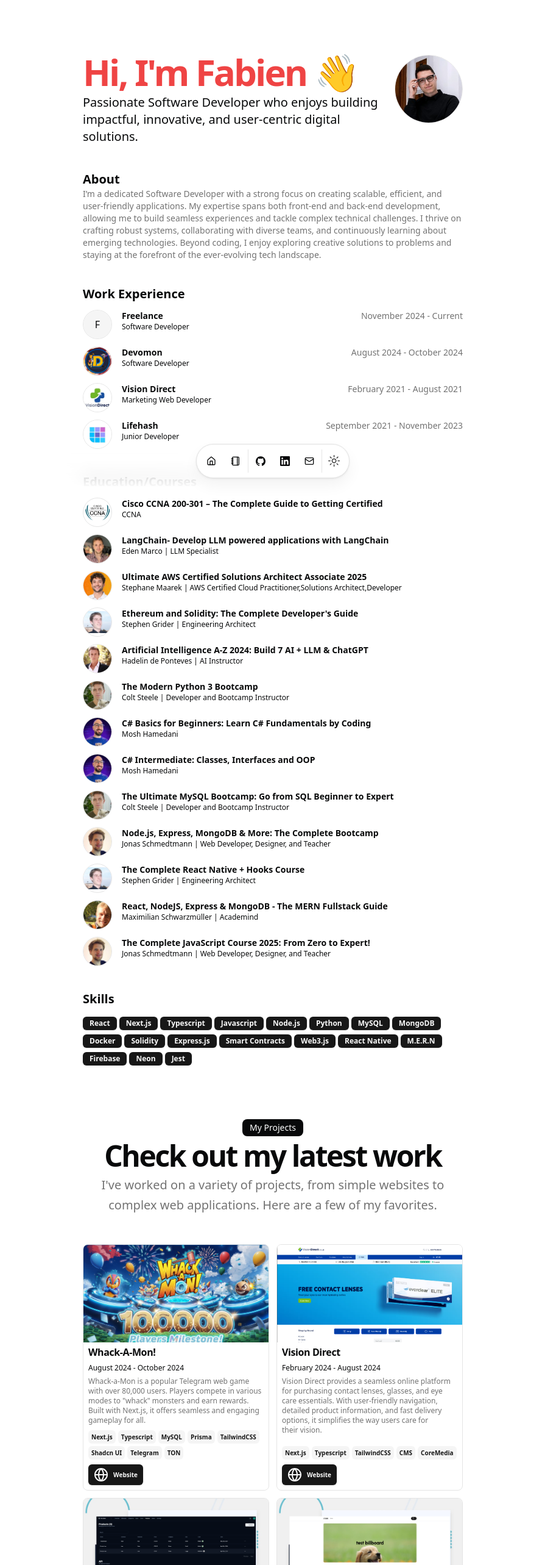
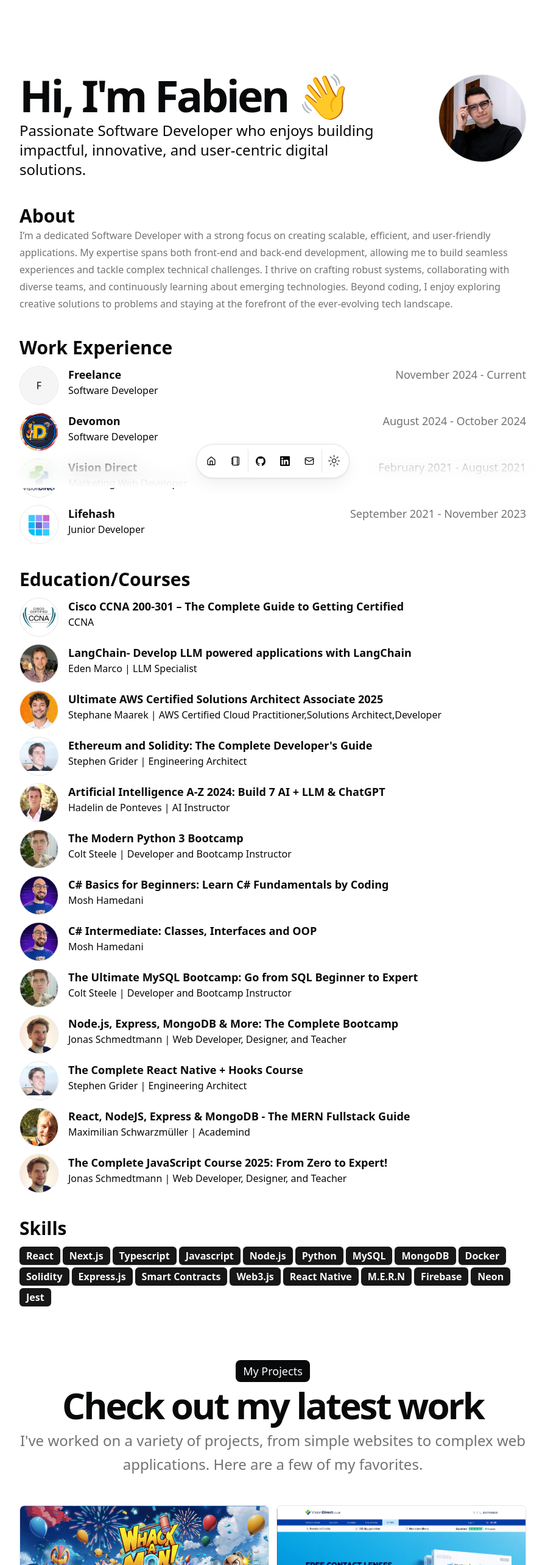
Before and after one commit to Fables7/portfolio-2025, a Next.js app: page / in a window 1280 px wide. Shown: the top 2566 px of the page at 61% size, without its empty margins (192-1087 px from the left). Built offline with nearby package versions, Linux system fonts and the light colour scheme.

Commit message:
updated some text sizes

```diff
--- a/app/layout.tsx
+++ b/app/layout.tsx
@@ -53,7 +53,7 @@
     <html lang="en">
       <body
         className={cn(
-          "min-h-screen bg-background font-sans antialiased max-w-2xl mx-auto py-12 sm:py-24 px-6",
+          "min-h-screen bg-background font-sans antialiased  max-w-[55rem] mx-auto py-14 sm:py-32 px-6",
           fontSans.variable
         )}
       >
--- a/app/page.tsx
+++ b/app/page.tsx
@@ -14,23 +14,23 @@
   return (
     <main className="flex flex-col min-h-[100dvh] space-y-10">
       <section id="hero">
-        <div className="mx-auto w-full max-w-2xl space-y-8">
+        <div className="mx-auto w-full max-w-[55rem] space-y-8">
           <div className="gap-2 flex justify-between">
             <div className="flex-col flex flex-1 space-y-1.5">
               <BlurFadeText
                 delay={BLUR_FADE_DELAY}
-                className="text-3xl text-red-500 font-bold tracking-tighter sm:text-5xl xl:text-6xl/none"
+                className="text-4xl font-bold tracking-tighter sm:text-6xl xl:text-7xl/none"
                 yOffset={8}
                 text={`Hi, I'm ${DATA.name.split(" ")[0]} 👋`}
               />
               <BlurFadeText
-                className="max-w-[600px] md:text-xl"
+                className="max-w-[600px] md:text-2xl"
                 delay={BLUR_FADE_DELAY}
                 text={DATA.description}
               />
             </div>
             <BlurFade delay={BLUR_FADE_DELAY}>
-              <Avatar className="size-28 border">
+              <Avatar className="w-36 h-36 border">
                 <AvatarImage alt={DATA.name} src={DATA.avatarUrl} />
                 <AvatarFallback>{DATA.initials}</AvatarFallback>
               </Avatar>
@@ -40,10 +40,10 @@
       </section>
       <section id="about">
         <BlurFade delay={BLUR_FADE_DELAY * 3}>
-          <h2 className="text-xl font-bold">About</h2>
+          <h2 className="text-3xl font-bold">About</h2>
         </BlurFade>
         <BlurFade delay={BLUR_FADE_DELAY * 4}>
-          <Markdown className="prose max-w-full text-pretty font-sans text-sm text-muted-foreground dark:prose-invert">
+          <Markdown className="prose max-w-full text-pretty font-sans text-md text-muted-foreground dark:prose-invert">
             {DATA.summary}
           </Markdown>
         </BlurFade>
@@ -51,7 +51,7 @@
       <section id="work">
         <div className="flex min-h-0 flex-col gap-y-3">
           <BlurFade delay={BLUR_FADE_DELAY * 5}>
-            <h2 className="text-xl font-bold">Work Experience</h2>
+            <h2 className="text-3xl font-bold">Work Experience</h2>
           </BlurFade>
           {DATA.work.map((work, id) => (
             <BlurFade
@@ -76,7 +76,7 @@
       <section id="education">
         <div className="flex min-h-0 flex-col gap-y-3">
           <BlurFade delay={BLUR_FADE_DELAY * 7}>
-            <h2 className="text-xl font-bold">Education/Courses</h2>
+            <h2 className="text-3xl font-bold">Education/Courses</h2>
           </BlurFade>
           {DATA.education.map((education, id) => (
             <BlurFade
@@ -98,12 +98,14 @@
       <section id="skills">
         <div className="flex min-h-0 flex-col gap-y-3">
           <BlurFade delay={BLUR_FADE_DELAY * 9}>
-            <h2 className="text-xl font-bold">Skills</h2>
+            <h2 className="text-3xl font-bold">Skills</h2>
           </BlurFade>
           <div className="flex flex-wrap gap-1">
             {DATA.skills.map((skill, id) => (
               <BlurFade key={skill} delay={BLUR_FADE_DELAY * 10 + id * 0.05}>
-                <Badge key={skill}>{skill}</Badge>
+                <Badge className="text-md" key={skill}>
+                  {skill}
+                </Badge>
               </BlurFade>
             ))}
           </div>
@@ -114,13 +116,13 @@
           <BlurFade delay={BLUR_FADE_DELAY * 11}>
             <div className="flex flex-col items-center justify-center space-y-4 text-center">
               <div className="space-y-2">
-                <div className="inline-block rounded-lg bg-foreground text-background px-3 py-1 text-sm">
+                <div className="inline-block rounded-lg bg-foreground text-background px-3 py-1 text-lg">
                   My Projects
                 </div>
-                <h2 className="text-3xl font-bold tracking-tighter sm:text-5xl">
+                <h2 className="text-4xl font-bold tracking-tighter sm:text-6xl">
                   Check out my latest work
                 </h2>
-                <p className="text-muted-foreground md:text-xl/relaxed lg:text-base/relaxed xl:text-xl/relaxed">
+                <p className="text-muted-foreground md:text-2xl/relaxed lg:text-base/relaxed xl:text-2xl/relaxed">
                   I&apos;ve worked on a variety of projects, from simple
                   websites to complex web applications. Here are a few of my
                   favorites.
@@ -128,7 +130,7 @@
               </div>
             </div>
           </BlurFade>
-          <div className="grid grid-cols-1 gap-3 sm:grid-cols-2 max-w-[800px] mx-auto">
+          <div className="grid grid-cols-1 gap-3 sm:grid-cols-2 max-w-[55rem] mx-auto">
             {DATA.projects.map((project, id) => (
               <BlurFade
                 key={project.title}
@@ -154,13 +156,13 @@
         <div className="grid items-center justify-center gap-4 px-4 text-center md:px-6 w-full py-12">
           <BlurFade delay={BLUR_FADE_DELAY * 16}>
             <div className="space-y-3">
-              <div className="inline-block rounded-lg bg-foreground text-background px-3 py-1 text-sm">
+              <div className="inline-block rounded-lg bg-foreground text-background px-3 py-1 text-2xl">
                 Contact
               </div>
-              <h2 className="text-3xl font-bold tracking-tighter sm:text-5xl">
+              <h2 className="text-4xl font-bold tracking-tighter sm:text-6xl">
                 Get in Touch
               </h2>
-              <p className="mx-auto max-w-[600px] text-muted-foreground md:text-xl/relaxed lg:text-base/relaxed xl:text-xl/relaxed">
+              <p className="mx-auto max-w-[700px] text-muted-foreground md:text-2xl/relaxed lg:text-2xl/relaxed xl:text-2xl/relaxed">
                 Want to chat? Just email me at{" "}
                 <Link
                   href={DATA.contact.email}
--- a/components/ProjectCard.tsx
+++ b/components/ProjectCard.tsx
@@ -66,18 +66,18 @@
             alt={title}
             width={500}
             height={300}
-            className="h-40 w-full overflow-hidden object-cover object-top"
+            className=" h-52 w-full overflow-hidden object-cover object-top"
           />
         )}
       </Link>
       <CardHeader className="px-2">
         <div className="space-y-1">
-          <CardTitle className="mt-1 text-base">{title}</CardTitle>
-          <time className="font-sans text-xs">{dates}</time>
+          <CardTitle className="mt-1 text-xl">{title}</CardTitle>
+          <time className="font-sans text-sm">{dates}</time>
           <div className="hidden font-sans text-xs underline print:visible">
             {link?.replace("https://", "").replace("www.", "").replace("/", "")}
           </div>
-          <Markdown className="prose max-w-full text-pretty font-sans text-xs text-muted-foreground dark:prose-invert">
+          <Markdown className="prose max-w-full text-pretty font-sans text-md text-muted-foreground dark:prose-invert">
             {description}
           </Markdown>
         </div>
@@ -87,7 +87,7 @@
           <div className="mt-2 flex flex-wrap gap-1">
             {tags?.map((tag) => (
               <Badge
-                className="px-1 py-0 text-[10px]"
+                className="px-2 py-0 text-md"
                 variant="secondary"
                 key={tag}
               >
@@ -102,7 +102,7 @@
           <div className="flex flex-row flex-wrap items-start gap-1">
             {links?.map((link, idx) => (
               <Link href={link?.href} key={idx} target="_blank">
-                <Badge key={idx} className="flex gap-2 px-2 py-1 text-[10px]">
+                <Badge key={idx} className="flex gap-2 px-2 py-1 text-[13px]">
                   {link.icon}
                   {link.type}
                 </Badge>
--- a/components/ResumeCard.tsx
+++ b/components/ResumeCard.tsx
@@ -46,7 +46,7 @@
     >
       <Card className="flex">
         <div className="flex-none">
-          <Avatar className="border size-12 m-auto bg-muted-background dark:bg-foreground">
+          <Avatar className="border size-16 m-auto bg-muted-background dark:bg-foreground">
             <AvatarImage
               src={logoUrl}
               alt={altText}
@@ -58,7 +58,7 @@
         <div className="flex-grow ml-4 items-center flex-col group">
           <CardHeader>
             <div className="flex items-center justify-between gap-x-2 text-base">
-              <h3 className="inline-flex items-center justify-center font-semibold leading-none text-xs sm:text-sm">
+              <h3 className="inline-flex items-center justify-center font-semibold leading-none text-lg sm:text-lg">
                 {title}
                 {badges && (
                   <span className="inline-flex gap-x-1">
@@ -80,11 +80,11 @@
                   )}
                 />
               </h3>
-              <div className="text-xs sm:text-sm tabular-nums text-muted-foreground text-right">
+              <div className="text-lg sm:text-lg tabular-nums text-muted-foreground text-right">
                 {period}
               </div>
             </div>
-            {subtitle && <div className="font-sans text-xs">{subtitle}</div>}
+            {subtitle && <div className="font-sans text-md">{subtitle}</div>}
           </CardHeader>
           {description && (
             <motion.div
@@ -98,7 +98,7 @@
                 duration: 0.7,
                 ease: [0.16, 1, 0.3, 1],
               }}
-              className="mt-2 text-xs sm:text-sm"
+              className="mt-2 text-lg sm:text-lg"
             >
               {description}
             </motion.div>
```
